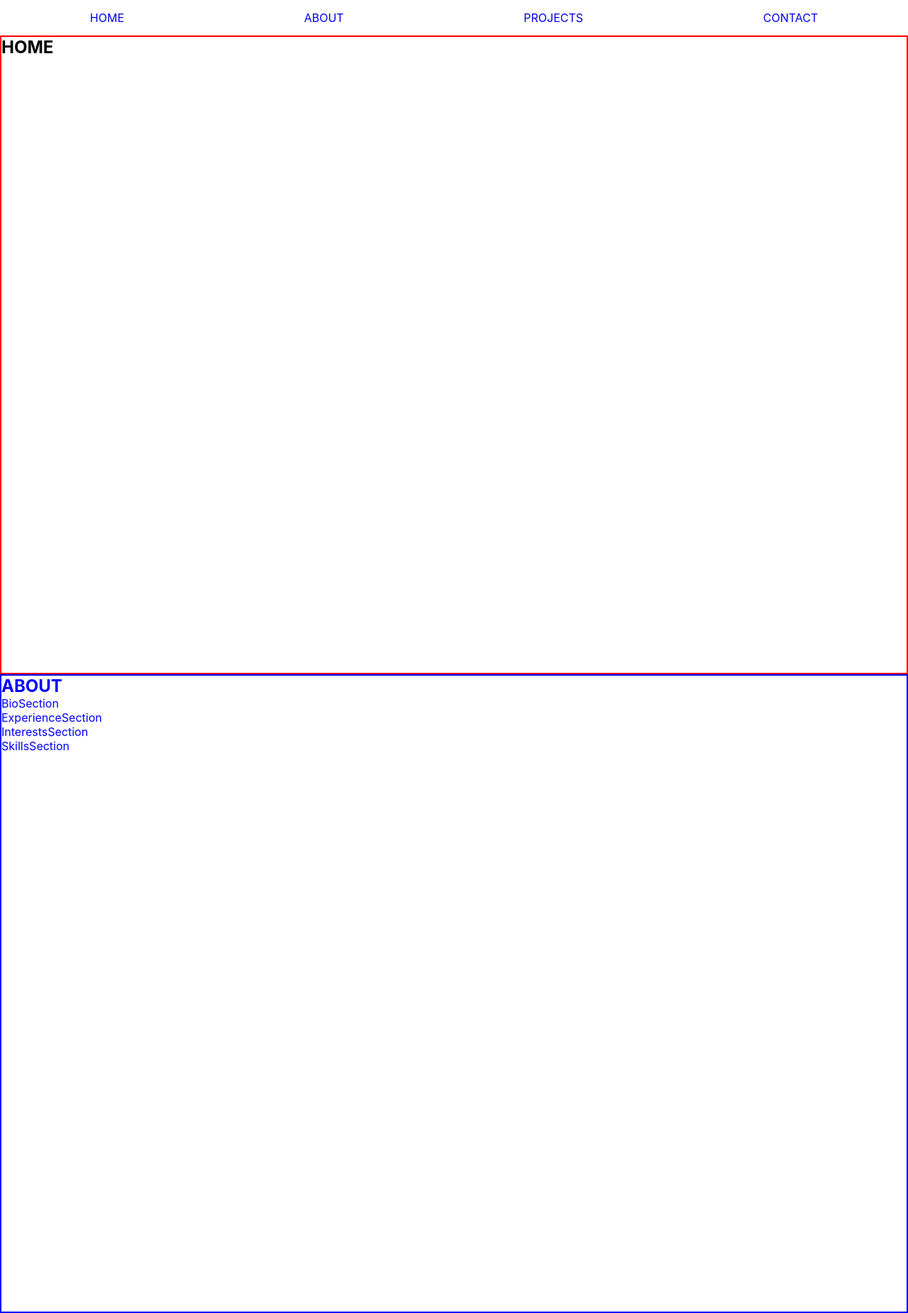
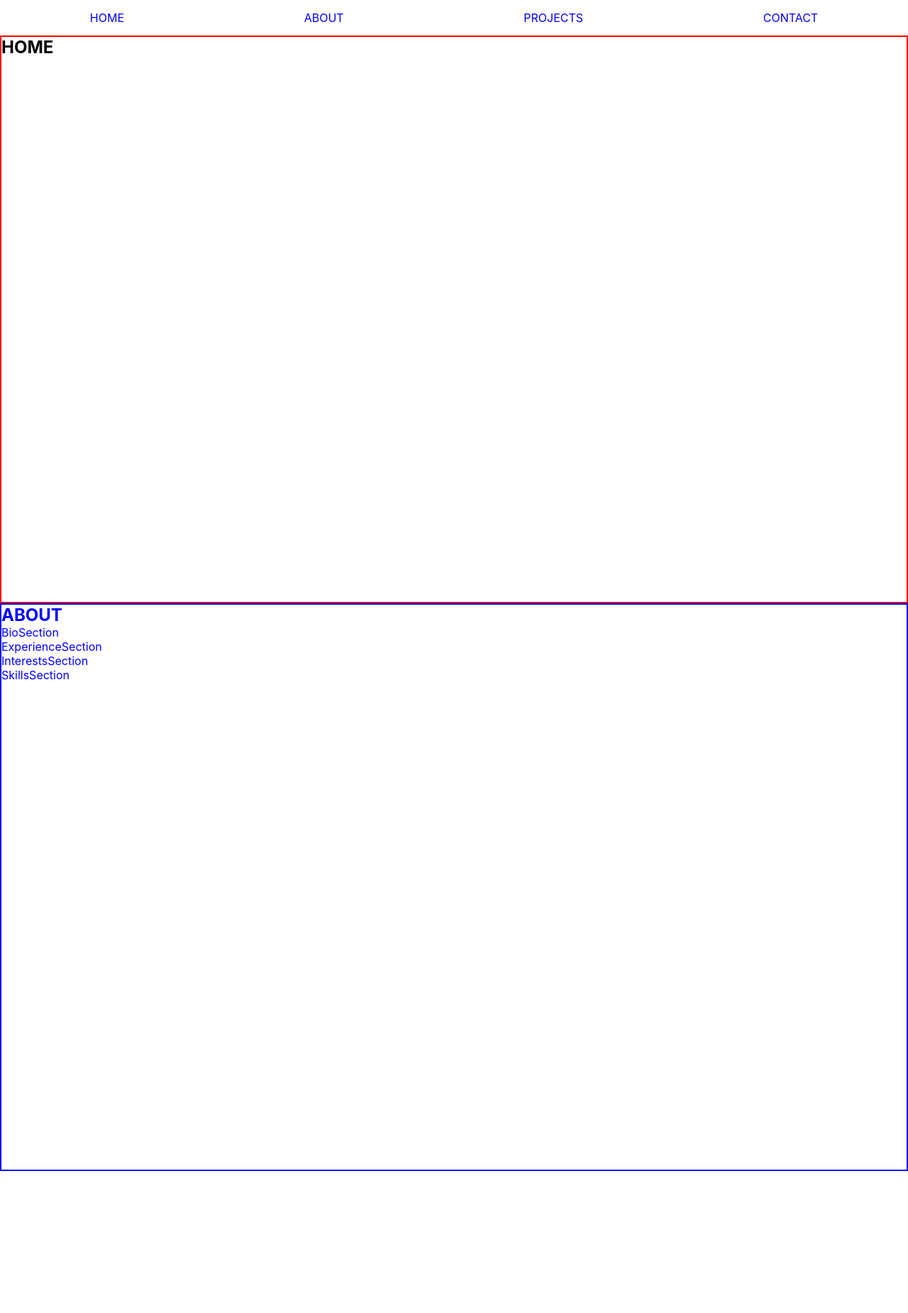
Before and after one commit to ManohisoaVicky/portfolio, a React (Create React App) app: page / in a window 1280 px wide. Shown: the whole page at 71% size. After the commit the page ends 1650 px from the top, so only its background shows below. Built offline with nearby package versions, Linux system fonts and the light colour scheme.

Commit message:
added smooth scrolling

```diff
--- a/src/index.css
+++ b/src/index.css
@@ -2,6 +2,10 @@
   margin: 0;
   padding: 0;
   box-sizing: border-box;
+}
+
+html {
+  scroll-behavior: smooth;
 }
 
 body {
--- a/src/sections/AboutSection/AboutSection.css
+++ b/src/sections/AboutSection/AboutSection.css
@@ -4,6 +4,6 @@
 
 #about-section {
     border: 2px solid blue;
-    height: 900px;
+    height: 100vh;
     color: blue;
 }
--- a/src/sections/AboutSection/AboutSection.jsx
+++ b/src/sections/AboutSection/AboutSection.jsx
@@ -9,7 +9,7 @@ import SkillsSection from './SkillsSection/SkillsSection'
 function AboutSection({state}) {
 
   return (
-    <section id='about-section' className={!state.about && "hide"}>
+    <section id='about-section'  className={!state.about ? "hide" : undefined}>
       <h2>ABOUT</h2>
       <BioSection />
       <ExperienceSection />
--- a/src/sections/ContactSection/ContactSection.css
+++ b/src/sections/ContactSection/ContactSection.css
@@ -3,6 +3,6 @@
 }
 
 #contact-section {
-    height: 900px;
+    height: 100vh;
     border: 2px solid yellow;
 }
--- a/src/sections/ContactSection/ContactSection.jsx
+++ b/src/sections/ContactSection/ContactSection.jsx
@@ -5,7 +5,7 @@ import "./ContactSection.css"
 function ContactSection({state}) {
 
   return (
-    <section id="contact-section" className={!state.contact && "hide"}>
+    <section id="contact-section" className={!state.contact ? "hide" : undefined}>
         <h2>Contacts</h2>
     </section>
   )
--- a/src/sections/HomeSection/HomeSection.css
+++ b/src/sections/HomeSection/HomeSection.css
@@ -1,4 +1,4 @@
 #home-section {
-    height: 900px;
+    height: 100vh;
     border: 2px solid red;
 }
--- a/src/sections/ProjectsSection/ProjectsSection.css
+++ b/src/sections/ProjectsSection/ProjectsSection.css
@@ -3,6 +3,6 @@
 }
 
 #projects-section {
-    height: 900px;
+    height: 100vh;
     border: 2px solid green;
 }
--- a/src/sections/ProjectsSection/ProjectsSection.jsx
+++ b/src/sections/ProjectsSection/ProjectsSection.jsx
@@ -5,7 +5,7 @@ import "./ProjectsSection.css"
 function ProjectsSection({state}) {
 
   return (
-    <section id="projects-section" className={!state.projects && "hide"}>
+    <section id="projects-section" className={!state.projects ? "hide" : undefined}>
       <h2>PROJECTS</h2>
     </section>
   )
```
Also changed, not shown: src/App.css (line endings or trailing spaces).
